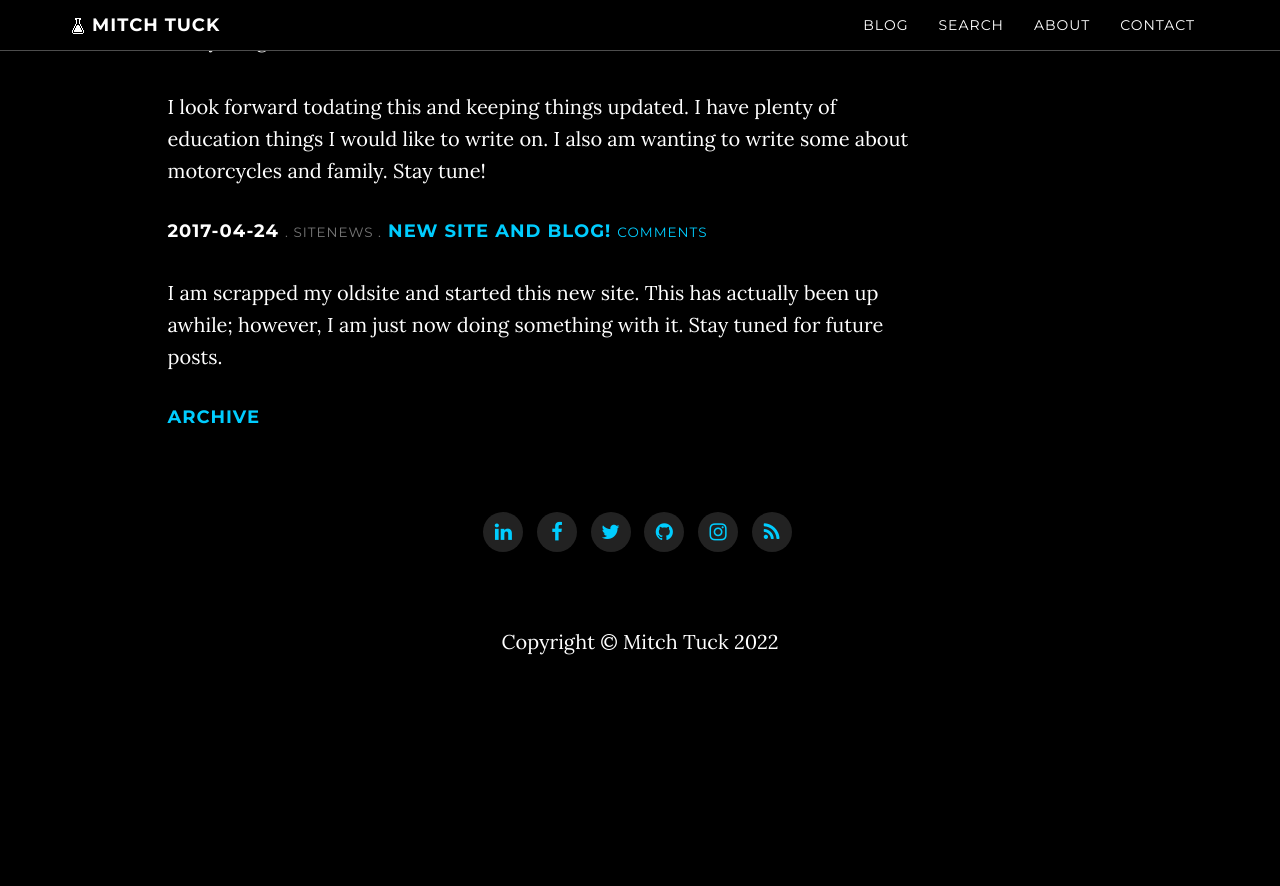
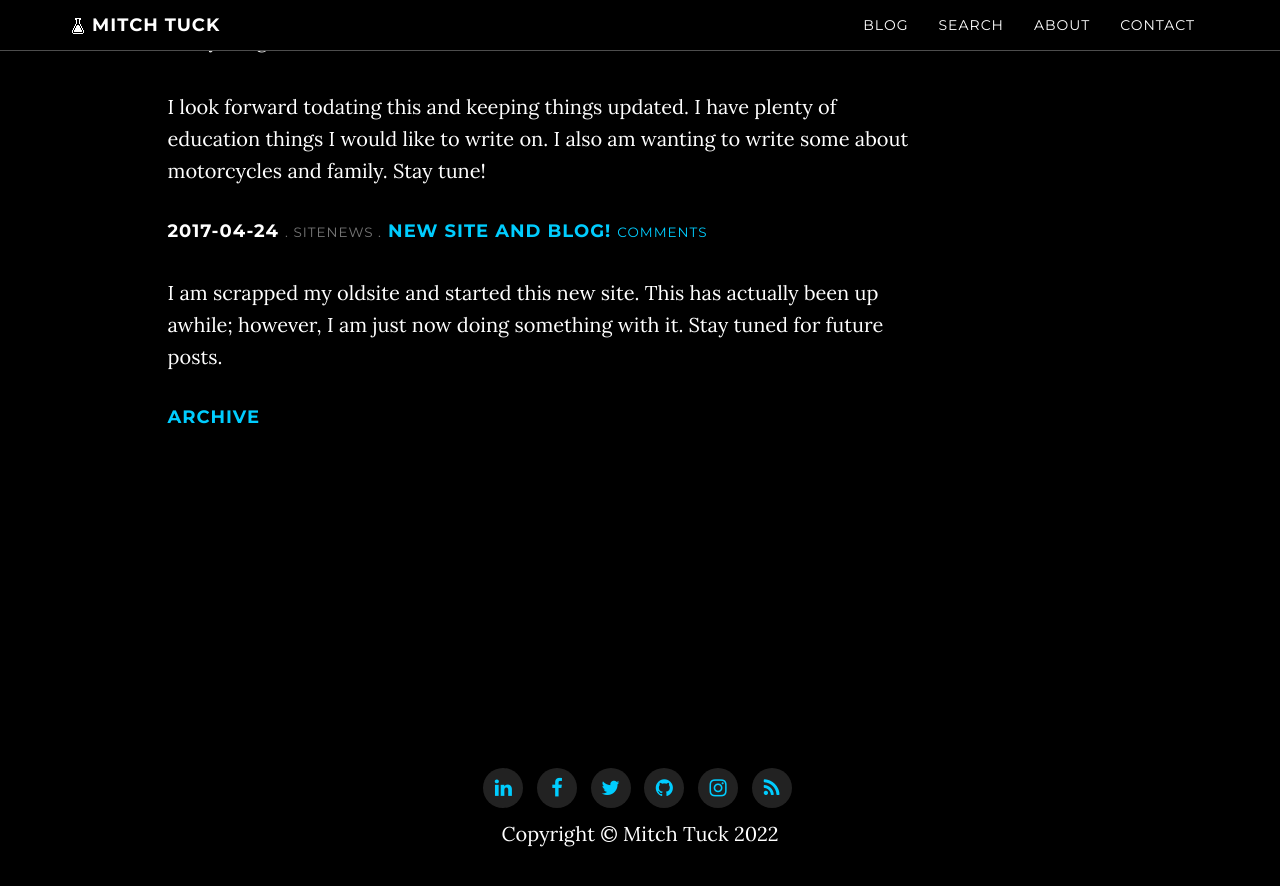
Before and after one commit to matuck/matuck.github.io, a Jekyll site: the page built from index.html, in a window 1280 px wide and 900 px high, scrolled down 252 px. Shown: the top 886 px of the window. Built offline with Jekyll 4.4.1, drawn with Linux system fonts in a browser that asks for light colours; nearby versions of some CDN libraries; comment, search, counter and statistics services are not loaded.

Commit message:
add sticky footer.  make corrections to author blurb

```diff
--- a/_config.yml
+++ b/_config.yml
@@ -123,7 +123,7 @@ email: "matuck@matuck.com"
 # This works best when your author blurb image has a transparent background, or matches your site background color.
 
 # if the author_blurb is not set, then this feature is skipped
-author_blurb: "Mitch Tuck is a technologist.  He has worked in various areas around technology.  He has worked as both a developer and in frastructure on networks and servers.  He enjoys technology in almost all forms."
+author_blurb: "Mitch Tuck is a technologist.  He has worked in various areas around technology.  He has worked as both a developer and infrastructure on networks and servers.  He enjoys technology in almost all forms."
 author_blurb_image: "/img/me2.jpeg"
 
 ##################
--- a/_includes/footer.html
+++ b/_includes/footer.html
@@ -3,9 +3,6 @@
 <footer>
 
     {% include social-buttons.html %}
-
-    <p><br><br></p>
-
     <div class="container text-center">
         <p>Copyright &copy; {{ site.author }} {{ site.time | date: "%Y" }}</p>
         {% if site.keybase-in-footer %}
@@ -14,7 +11,4 @@
         {% endif %}
     </div>
 </footer>
-
-<p><br><br><br><br><br><br></p>
-
 <!-- Footer End -->
--- a/_layouts/default.html
+++ b/_layouts/default.html
@@ -9,9 +9,9 @@
   <body id="page-top" data-spy="scroll" data-target=".navbar-fixed-top"  data-offset="151">
 
     {% include navigation.html %}
-
-    {{ content }}
-
+    <div class="main-content">
+      {{ content }}
+    </div>
     {% include footer.html %}
 
     {% include js.html %}
--- a/_layouts/post.html
+++ b/_layouts/post.html
@@ -16,7 +16,7 @@
 
           <h1><strong>{{ page.title }}</strong></h1>
           <h4>
-            <strong>{{ page.date | date_to_string }}</strong>
+            <strong>{{ page.date | date: site.dateformat }}</strong>
             <small>
               . category:
               <a class="category" href="{{site.baseurl}}/categories/{{page.category | downcase}}.html">
--- a/css/custom.scss
+++ b/css/custom.scss
@@ -47,3 +47,14 @@ section.content-section {
 	color: #000;
 	background-color: #fff;
 }
+
+footer {
+	position: fixed;
+	bottom: 0;
+	width: 100%;
+	background: #000;
+}
+
+.main-content {
+	padding-bottom: 190px;
+}
```
